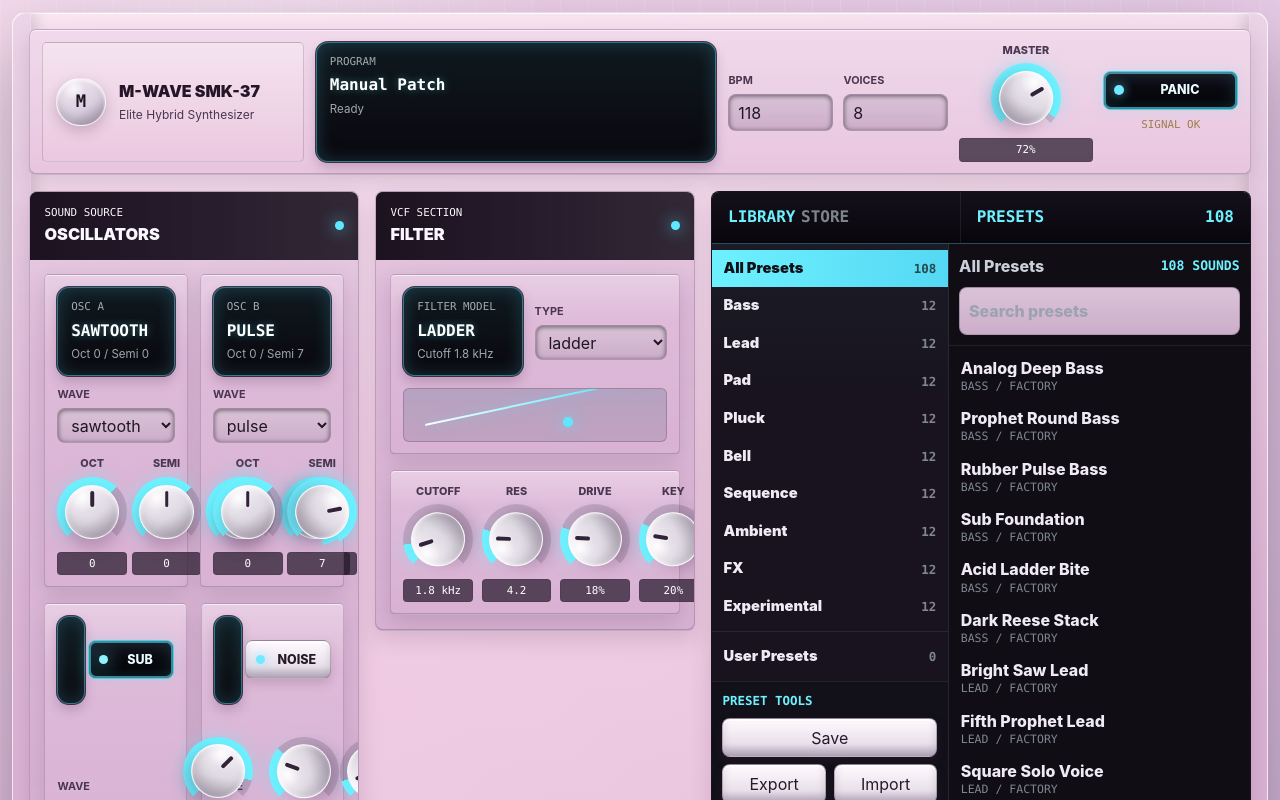
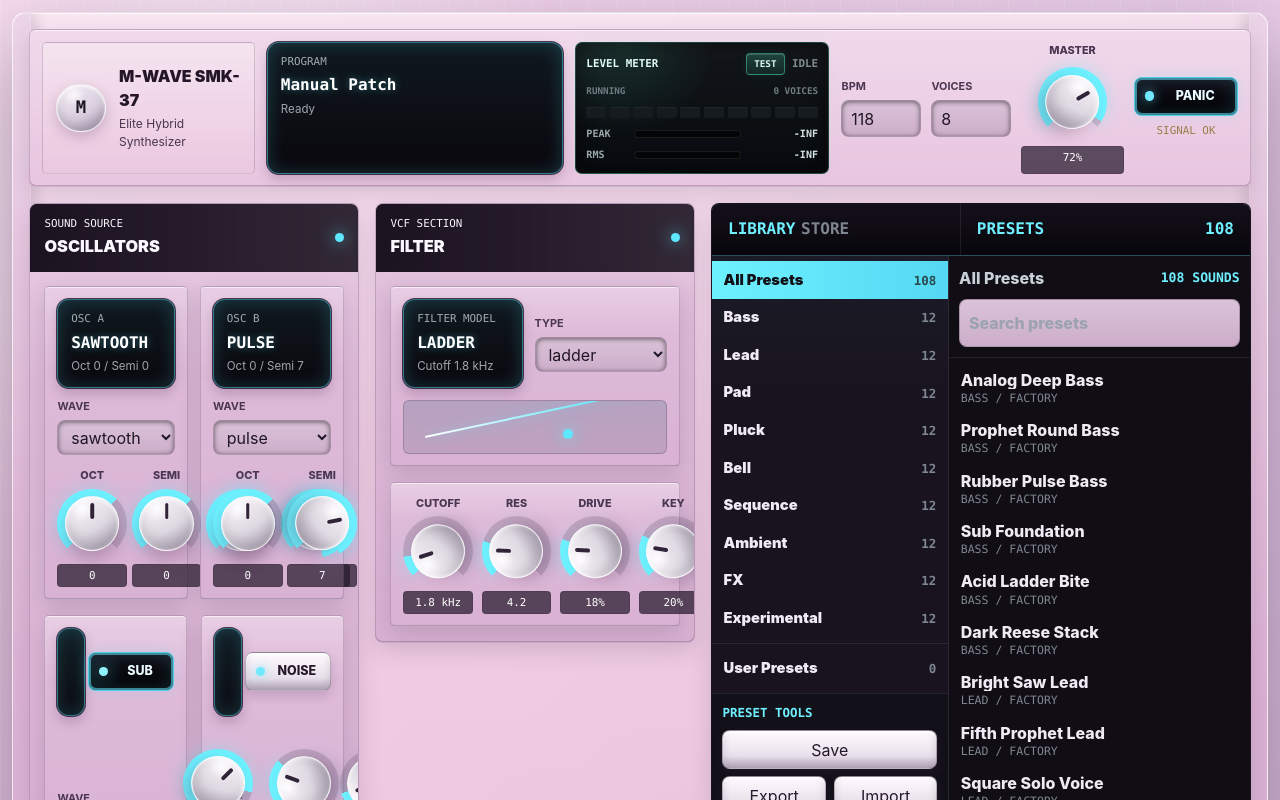
Before and after one commit to kimyounggaur/synthesizer, a React (Vite) app: page / in a window 1280 px wide. Shown: the top 800 px of the page. Built offline with nearby package versions, Linux system fonts and the light colour scheme.

Commit message:
Add output meter and expanded keyboard feedback

```diff
--- a/src/audio/AudioEngine.ts
+++ b/src/audio/AudioEngine.ts
@@ -30,7 +30,6 @@ export class AudioEngine {
     this.analyser = this.context.createAnalyser();
     this.state = initialState;
     this.maxPolyphony = initialState.polyphony;
-    this.analyserBuffer = new Float32Array(this.analyser.fftSize) as Float32Array<ArrayBuffer>;
 
     this.masterGain.gain.value = initialState.masterVolume;
     this.compressor.threshold.value = -10;
@@ -40,6 +39,7 @@ export class AudioEngine {
     this.compressor.release.value = 0.18;
     this.analyser.fftSize = 1024;
     this.analyser.smoothingTimeConstant = 0.72;
+    this.analyserBuffer = new Float32Array(this.analyser.fftSize) as Float32Array<ArrayBuffer>;
     this.effectsChain = new EffectsChain(this.context, initialState.effects);
     this.masterGain.connect(this.effectsChain.input);
     this.effectsChain.connect(this.compressor);
@@ -128,6 +128,8 @@ export class AudioEngine {
       peak: clamp(peak, 0, 1.5),
       rms: clamp(Math.sqrt(sum / this.analyserBuffer.length), 0, 1),
       clipping: peak >= 0.98,
+      audioState: this.context.state,
+      activeVoices: this.voices.size,
     };
   }
 
--- a/src/audio/EffectsChain.ts
+++ b/src/audio/EffectsChain.ts
@@ -39,6 +39,7 @@ export class EffectsChain {
   disconnect(): void {
     this.input.disconnect();
     this.output.disconnect();
+    this.disconnectNodes();
   }
 
   private rebuild(): void {
@@ -71,7 +72,7 @@ export class EffectsChain {
   }
 
   private disconnectNodes(): void {
-    for (const node of [this.input, this.output, ...this.nodes]) {
+    for (const node of [this.input, ...this.nodes]) {
       try {
         node.disconnect();
       } catch {
--- a/src/components/SynthLayout.tsx
+++ b/src/components/SynthLayout.tsx
@@ -13,10 +13,11 @@ import { VectorMixerPanel } from './VectorMixerPanel';
 import { WaveSequencerPanel } from './WaveSequencerPanel';
 import { EffectsPanel } from './EffectsPanel';
 
-const silentMeter: MeterSnapshot = { peak: 0, rms: 0, clipping: false };
+const silentMeter: MeterSnapshot = { peak: 0, rms: 0, clipping: false, audioState: 'unavailable', activeVoices: 0 };
 
 export function SynthLayout() {
   const engineRef = useRef<AudioEngine | null>(null);
+  const testToneTimerRef = useRef<number | null>(null);
   const [engineError, setEngineError] = useState<string | null>(null);
   const [meter, setMeter] = useState<MeterSnapshot>(silentMeter);
   const setActiveNote = useSynthStore((state) => state.setActiveNote);
@@ -33,6 +34,10 @@ export function SynthLayout() {
 
       return () => {
         unsubscribe();
+        if (testToneTimerRef.current !== null) {
+          window.clearTimeout(testToneTimerRef.current);
+          testToneTimerRef.current = null;
+        }
         engine.close();
         engineRef.current = null;
       };
@@ -66,14 +71,37 @@ export function SynthLayout() {
   );
 
   const handlePanic = useCallback(() => {
+    if (testToneTimerRef.current !== null) {
+      window.clearTimeout(testToneTimerRef.current);
+      testToneTimerRef.current = null;
+    }
     engineRef.current?.panic();
     clearActiveNotes();
   }, [clearActiveNotes]);
 
+  const handleTestTone = useCallback(() => {
+    const note = 72;
+    const velocity = 0.82;
+
+    if (testToneTimerRef.current !== null) {
+      window.clearTimeout(testToneTimerRef.current);
+      clearActiveNote(note);
+    }
+
+    setActiveNote(note, velocity);
+    void engineRef.current?.noteOn(note, velocity);
+
+    testToneTimerRef.current = window.setTimeout(() => {
+      engineRef.current?.noteOff(note);
+      clearActiveNote(note);
+      testToneTimerRef.current = null;
+    }, 650);
+  }, [clearActiveNote, setActiveNote]);
+
   return (
     <main className="synth-workbench min-h-screen p-2 text-slate-100 md:p-3">
       <div className="hardware-shell flex w-full max-w-none flex-col gap-4 p-3 md:p-4">
-        <TopBar onPanic={handlePanic} meter={meter} />
+        <TopBar onPanic={handlePanic} onTestTone={handleTestTone} meter={meter} />
 
         {engineError ? (
           <div className="panel border-amber-400/40 p-4 text-sm text-amber-100">{engineError}</div>
--- a/src/components/TopBar.tsx
+++ b/src/components/TopBar.tsx
@@ -3,13 +3,15 @@ import { useSynthStore } from '../store/synthStore';
 import { Knob } from './ui/Knob';
 import { LedButton } from './ui/LedButton';
 import { MiniDisplay } from './ui/MiniDisplay';
+import { OutputMeter } from './OutputMeter';
 
 interface TopBarProps {
   onPanic: () => void;
+  onTestTone: () => void;
   meter: MeterSnapshot;
 }
 
-export function TopBar({ onPanic, meter }: TopBarProps) {
+export function TopBar({ onPanic, onTestTone, meter }: TopBarProps) {
   const masterVolume = useSynthStore((state) => state.masterVolume);
   const bpm = useSynthStore((state) => state.bpm);
   const polyphony = useSynthStore((state) => state.polyphony);
@@ -35,6 +37,8 @@ export function TopBar({ onPanic, meter }: TopBarProps) {
         tone="red"
         className="min-h-[78px]"
       />
+
+      <OutputMeter meter={meter} compact onTestTone={onTestTone} />
 
       <div className="top-control-strip">
         <label className="compact-control">
--- a/src/styles.css
+++ b/src/styles.css
@@ -131,7 +131,7 @@
 
   .command-panel {
     display: grid;
-    grid-template-columns: minmax(210px, 0.72fr) minmax(260px, 1.1fr) minmax(380px, 1.4fr);
+    grid-template-columns: minmax(210px, 0.72fr) minmax(260px, 1fr) minmax(240px, 0.86fr) minmax(380px, 1.34fr);
     gap: 0.75rem;
     align-items: stretch;
     border: 1px solid rgba(188, 197, 206, 0.2);
@@ -227,6 +227,161 @@
 
   .clip-indicator.is-hot {
     color: #ff9c9c;
+  }
+
+  .level-meter {
+    display: grid;
+    min-width: 0;
+    gap: 0.55rem;
+    align-content: center;
+    border: 1px solid rgba(81, 245, 198, 0.24);
+    border-radius: 7px;
+    background:
+      radial-gradient(circle at 18% 0%, rgba(81, 245, 198, 0.12), transparent 38%),
+      linear-gradient(180deg, rgba(255, 255, 255, 0.045), rgba(0, 0, 0, 0.16)),
+      #080c10;
+    padding: 0.65rem;
+    box-shadow: inset 0 0 20px rgba(0, 0, 0, 0.42), 0 0 18px rgba(81, 245, 198, 0.06);
+  }
+
+  .level-meter-header {
+    display: flex;
+    align-items: center;
+    justify-content: space-between;
+    gap: 0.65rem;
+    color: #dffaf5;
+    font-family: ui-monospace, SFMono-Regular, Menlo, Consolas, monospace;
+    font-size: 0.68rem;
+    font-weight: 900;
+    text-transform: uppercase;
+  }
+
+  .level-meter-header span:last-child {
+    color: #7f8a91;
+  }
+
+  .level-meter-actions {
+    display: flex;
+    align-items: center;
+    justify-content: flex-end;
+    gap: 0.45rem;
+    min-width: 0;
+  }
+
+  .level-meter-test {
+    min-height: 1.35rem;
+    border: 1px solid rgba(81, 245, 198, 0.42);
+    border-radius: 4px;
+    background: linear-gradient(180deg, rgba(81, 245, 198, 0.22), rgba(81, 245, 198, 0.08));
+    color: #dffaf5;
+    padding: 0 0.45rem;
+    font-size: 0.58rem;
+    font-weight: 900;
+    text-transform: uppercase;
+    box-shadow: inset 0 1px 0 rgba(255, 255, 255, 0.14), 0 0 10px rgba(81, 245, 198, 0.08);
+  }
+
+  .level-meter-test:hover {
+    border-color: rgba(81, 245, 198, 0.72);
+    color: #ffffff;
+  }
+
+  .level-meter-subreadout {
+    display: flex;
+    align-items: center;
+    justify-content: space-between;
+    gap: 0.5rem;
+    color: #6f7c82;
+    font-family: ui-monospace, SFMono-Regular, Menlo, Consolas, monospace;
+    font-size: 0.58rem;
+    font-weight: 800;
+    text-transform: uppercase;
+  }
+
+  .level-meter-header .is-signal {
+    color: #51f5c6;
+    text-shadow: 0 0 10px rgba(81, 245, 198, 0.54);
+  }
+
+  .level-meter-header .is-clipping {
+    color: #ff7a7a;
+    text-shadow: 0 0 12px rgba(255, 84, 84, 0.58);
+  }
+
+  .level-meter-leds {
+    display: grid;
+    grid-template-columns: repeat(10, minmax(0, 1fr));
+    gap: 0.22rem;
+  }
+
+  .level-meter-leds span {
+    height: 0.7rem;
+    border-radius: 2px;
+    background: #161b20;
+    box-shadow: inset 0 1px 1px rgba(255, 255, 255, 0.06);
+  }
+
+  .level-meter-leds span.is-on {
+    background: linear-gradient(180deg, #8fffe8, #39dba8);
+    box-shadow: 0 0 10px rgba(81, 245, 198, 0.48);
+  }
+
+  .level-meter-leds span.is-on:nth-last-child(-n + 3) {
+    background: linear-gradient(180deg, #ffdf7b, #ff8b2d);
+    box-shadow: 0 0 10px rgba(255, 139, 45, 0.48);
+  }
+
+  .level-meter-leds span.is-on:last-child {
+    background: linear-gradient(180deg, #ff9c9c, #ff4545);
+    box-shadow: 0 0 12px rgba(255, 69, 69, 0.58);
+  }
+
+  .level-meter-lines {
+    display: grid;
+    gap: 0.35rem;
+  }
+
+  .level-meter-line {
+    display: grid;
+    grid-template-columns: 2.5rem minmax(0, 1fr) 4.4rem;
+    align-items: center;
+    gap: 0.45rem;
+    color: #9aa7ad;
+    font-family: ui-monospace, SFMono-Regular, Menlo, Consolas, monospace;
+    font-size: 0.63rem;
+    font-weight: 800;
+    text-transform: uppercase;
+  }
+
+  .level-meter-line span:last-child {
+    color: #d5e4e2;
+    text-align: right;
+  }
+
+  .level-meter-track {
+    height: 0.52rem;
+    overflow: hidden;
+    border: 1px solid rgba(255, 255, 255, 0.09);
+    border-radius: 999px;
+    background: #030506;
+  }
+
+  .level-meter-fill {
+    height: 100%;
+    border-radius: inherit;
+    background: linear-gradient(90deg, #51f5c6, #f6cb4d 72%, #ff7335);
+    box-shadow: 0 0 11px rgba(81, 245, 198, 0.34);
+    transition: width 90ms linear;
+  }
+
+  .level-meter-fill.is-rms {
+    background: linear-gradient(90deg, #5ee8ff, #d6faff);
+    box-shadow: 0 0 9px rgba(94, 232, 255, 0.32);
+  }
+
+  .level-meter-fill.is-hot {
+    background: linear-gradient(90deg, #ff9a43, #ff3d3d);
+    box-shadow: 0 0 12px rgba(255, 61, 61, 0.52);
   }
 
   .main-console-grid {
@@ -703,15 +858,66 @@
     font-size: 0.72rem;
   }
 
+  .keyboard-bed {
+    display: flex;
+    min-height: 11rem;
+    overflow-x: auto;
+    border: 1px solid rgba(148, 163, 184, 0.25);
+    border-radius: 6px;
+    background:
+      linear-gradient(180deg, rgba(255, 255, 255, 0.04), rgba(0, 0, 0, 0.18)),
+      rgba(0, 0, 0, 0.4);
+    padding: 0.5rem;
+    gap: 0.2rem;
+  }
+
   .keyboard-key {
+    --key-velocity: 0;
+    flex: 1 1 0;
+    min-width: 1.22rem;
     touch-action: none;
     user-select: none;
     border-radius: 0 0 6px 6px;
-    transition: transform 80ms ease, filter 100ms ease, background 100ms ease;
-  }
-
-  .keyboard-key:active {
-    transform: translateY(1px);
+    transform-origin: top center;
+    transition: transform 70ms ease, filter 90ms ease, background 90ms ease, box-shadow 90ms ease;
+  }
+
+  .keyboard-key.is-white {
+    height: 10rem;
+    min-width: 1.4rem;
+  }
+
+  .keyboard-key.is-black {
+    flex-grow: 0.7;
+    height: 7rem;
+    min-width: 1rem;
+  }
+
+  .keyboard-key:active,
+  .keyboard-key.is-active {
+    transform: translateY(0.48rem) scaleY(0.93);
+    filter: brightness(calc(1.15 + var(--key-velocity) * 0.45)) saturate(1.28);
+  }
+
+  .keyboard-key.is-white.is-active {
+    background:
+      linear-gradient(180deg, rgba(255, 255, 255, 0.96), rgba(94, 232, 255, 0.52) 58%, rgba(255, 120, 198, 0.74)) !important;
+    box-shadow:
+      inset 0 10px 16px rgba(94, 232, 255, 0.22),
+      inset 0 -18px 24px rgba(255, 120, 198, 0.32),
+      0 0 18px rgba(94, 232, 255, 0.72),
+      0 1px 0 rgba(35, 22, 40, 0.8) !important;
+  }
+
+  .keyboard-key.is-black.is-active {
+    background:
+      linear-gradient(180deg, #53f0ff, #17131f 26%, #050407 74%, #ff78c9) !important;
+    color: #ffffff !important;
+    box-shadow:
+      inset 0 9px 14px rgba(94, 232, 255, 0.32),
+      inset 0 -12px 18px rgba(255, 120, 201, 0.34),
+      0 0 18px rgba(94, 232, 255, 0.76),
+      0 1px 0 rgba(0, 0, 0, 0.84) !important;
   }
 
   .preset-list {
--- a/src/types/synth.ts
+++ b/src/types/synth.ts
@@ -126,4 +126,6 @@ export interface MeterSnapshot {
   peak: number;
   rms: number;
   clipping: boolean;
+  audioState: AudioContextState | 'unavailable';
+  activeVoices: number;
 }
```
Also changed, not shown: src/components/Keyboard.tsx (+6 -7 lines), src/components/OutputMeter.tsx (+67 -16 lines).
